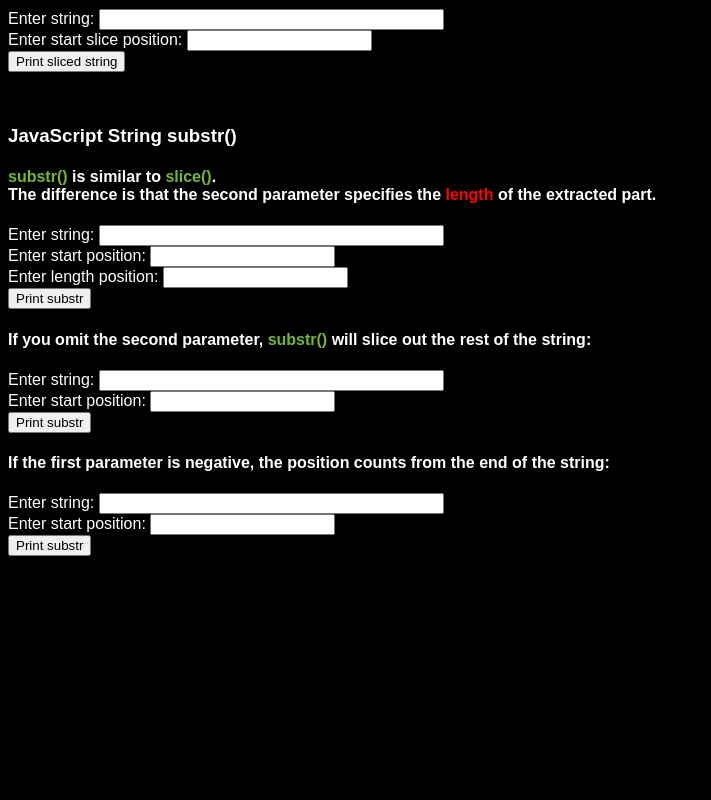
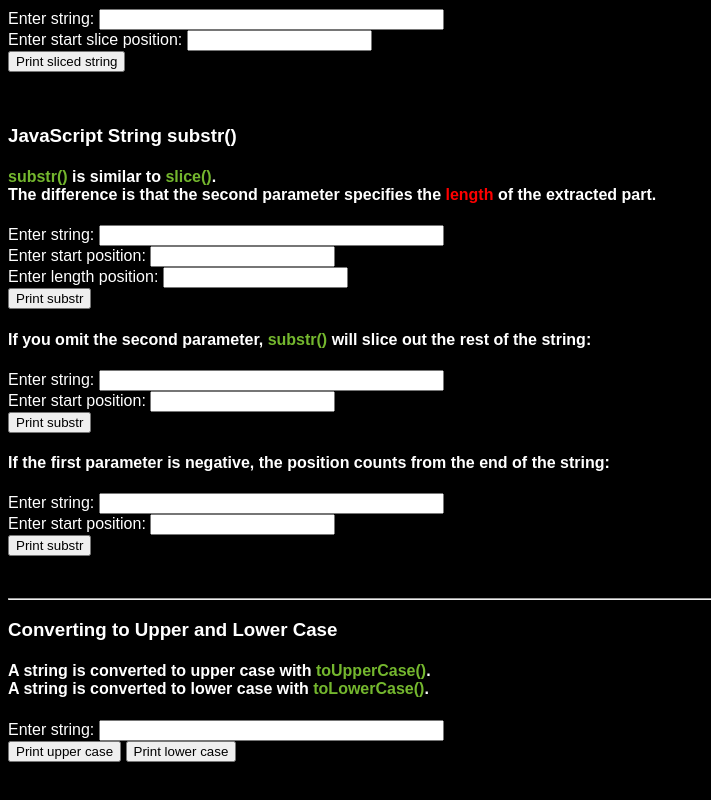
Before and after one commit to ryandocherty/w3schools, a plain HTML site: page JS Tutorials/020_String_Methods/000_HTML.html in a window 1280 px wide. Shown: the part 3317-4117 px from the top of the page, without its empty margins (0-711 px from the left). Before the commit the page ends 3957 px from the top, so only its background shows below. Drawn offline with Linux system fonts and the light colour scheme.

Commit message:
Changes to be committed: modified:   JS Tutorials/020_String_Methods/000_HTML.html modified:   JS Tutorials/020_String_Methods/004_Extracting_String_Parts.js new file:   JS Tutorials/020_String_Methods/005_Converting_Upper_Lower_Case.js

```diff
--- a/JS Tutorials/020_String_Methods/000_HTML.html
+++ b/JS Tutorials/020_String_Methods/000_HTML.html
@@ -269,6 +269,22 @@
     <button type="button" onclick="print_substr_negative()">Print substr</button>
     <p id="myString_substr_negative" style="color:#74B72E;"></p>
 
+    <br>
+    <hr>
+
+    <h3>Converting to Upper and Lower Case</h3>
+    <h4>A string is converted to upper case with <span style="color:#74B72E">toUpperCase()</span>.
+        <br>A string is converted to lower case with <span style="color:#74B72E">toLowerCase()</span>.
+    </h4>
+
+    <label for="enteredString_toUpperCase">Enter string:</label>
+    <input type="text" id="enteredString_toUpperCase" name="enteredString_toUpperCase" size="40"><br>
+    <button type="button" onclick="print_toUpperCase()">Print upper case</button>
+    <button type="button" onclick="print_toLowerCase()">Print lower case</button>
+    <p id="myString__toUpperLowerCase" style="color:#74B72E;"></p>
+
+
+
 
 
 
@@ -281,6 +297,7 @@
     <script src="001_Basic_String_Methods.js"></script>
     <script src="002_Extracting_String_Methods.js"></script>
     <script src="004_Extracting_String_Parts.js"></script>
+    <script src="005_Converting_Upper_Lower_Case.js"></script>
 
 </body>
 
--- a/JS Tutorials/020_String_Methods/004_Extracting_String_Parts.js
+++ b/JS Tutorials/020_String_Methods/004_Extracting_String_Parts.js
@@ -218,7 +218,8 @@ function print_substr_negative() {
     let startPosition = document.getElementById("enteredString_substr_negative_StartPos").valueAsNumber;
 
     if (startPosition <= (inputString.length + 1) &&
-        (startPosition >= (1 - (inputString.length)))) {
+        (startPosition >= (1 - (inputString.length + 1))) &&
+        (startPosition != 0)){
 
         document.getElementById("myString_substr_negative").innerHTML =
             `substr: ` + inputString.substr(startPosition);
--- /dev/null
+++ b/JS Tutorials/020_String_Methods/005_Converting_Upper_Lower_Case.js
@@ -0,0 +1,41 @@
+//----------Converting to Upper and Lower Case----------
+
+//A string is converted to upper case with toUpperCase():
+//A string is converted to lower case with toLowerCase():
+
+
+
+//----JavaScript String toUpperCase()----
+
+let stringExample1 = "Hello brobeans.";
+let stringToUpperCase = stringExample1.toUpperCase();
+
+function print_toUpperCase() {
+    let inputString = document.getElementById("enteredString_toUpperCase").value;
+
+    //check each char is not a number
+    for (let i = 0; i < inputString.length; i++) {
+        if (isNaN(inputString[i])) {
+            document.getElementById("myString__toUpperLowerCase").innerHTML = inputString.toUpperCase();
+        }
+        else {
+            document.getElementById("myString__toUpperLowerCase").innerHTML =
+                `Enter valid string.`;
+        }
+    }
+}
+
+
+function print_toLowerCase() {
+    let inputString = document.getElementById("enteredString_toUpperCase").value;
+
+    for (let i = 0; i < inputString.length; i++) {
+        if (isNaN(inputString[i])) {
+            document.getElementById("myString__toUpperLowerCase").innerHTML = inputString.toLowerCase();
+        }
+        else {
+            document.getElementById("myString__toUpperLowerCase").innerHTML =
+                `Enter valid string.`;
+        }
+    }
+}
```
